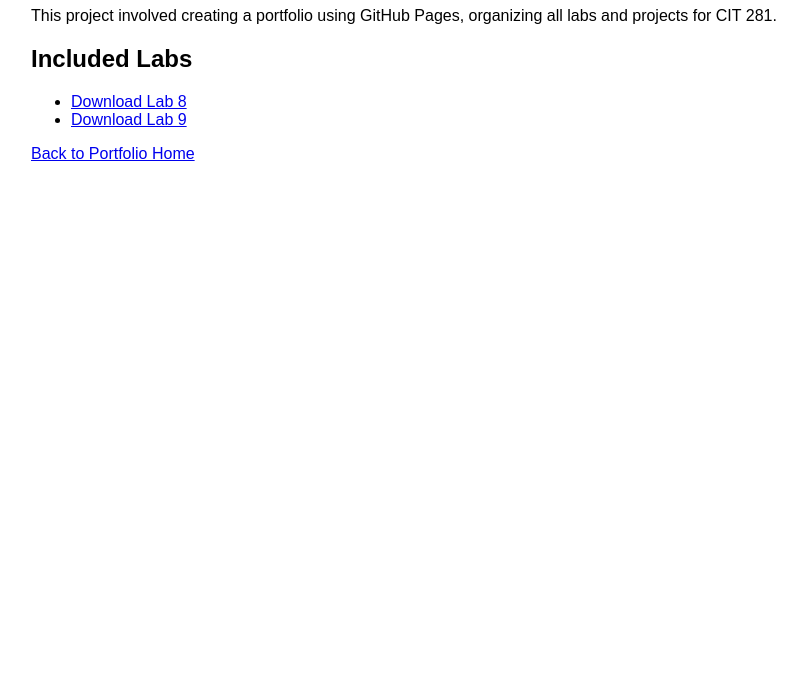
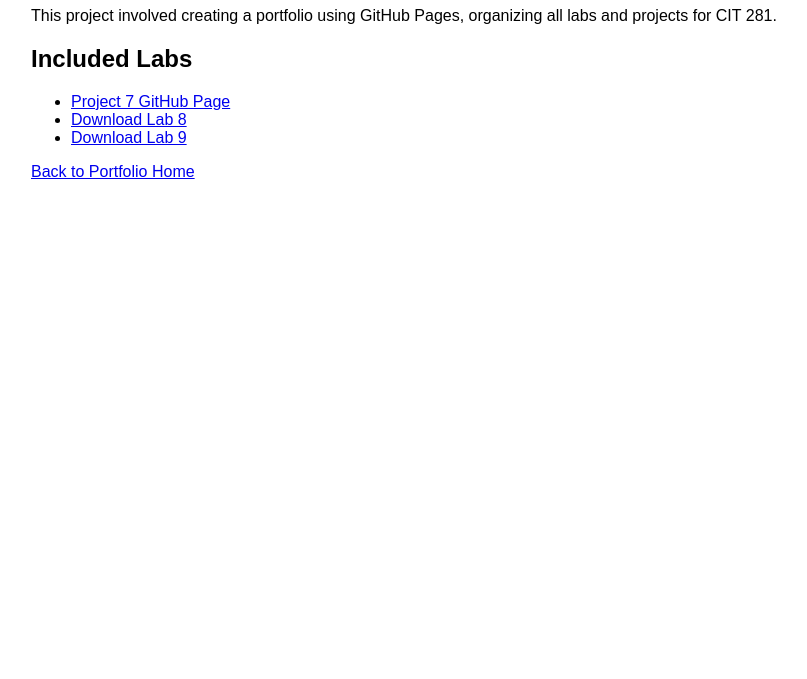
Before and after one commit to laddisu/laddisu.github.io, a plain HTML site: page index_1.html in a window 1280 px wide. Shown: the part 121-800 px from the top of the page, without its empty margins (209-1016 px from the left). Drawn offline with Linux system fonts and the light colour scheme.

Commit message:
Update index_1.html

```diff
--- a/index_1.html
+++ b/index_1.html
@@ -14,6 +14,7 @@
 
   <h2>Included Labs</h2>
   <ul>
+    <li><a href="https://yourusername.github.io/cit281-p7" target="_blank">Project 7 GitHub Page</a></li>
     <li><a href="lab-08.zip">Download Lab 8</a></li>
     <li><a href="lab-09.zip">Download Lab 9</a></li>
   </ul>
```
